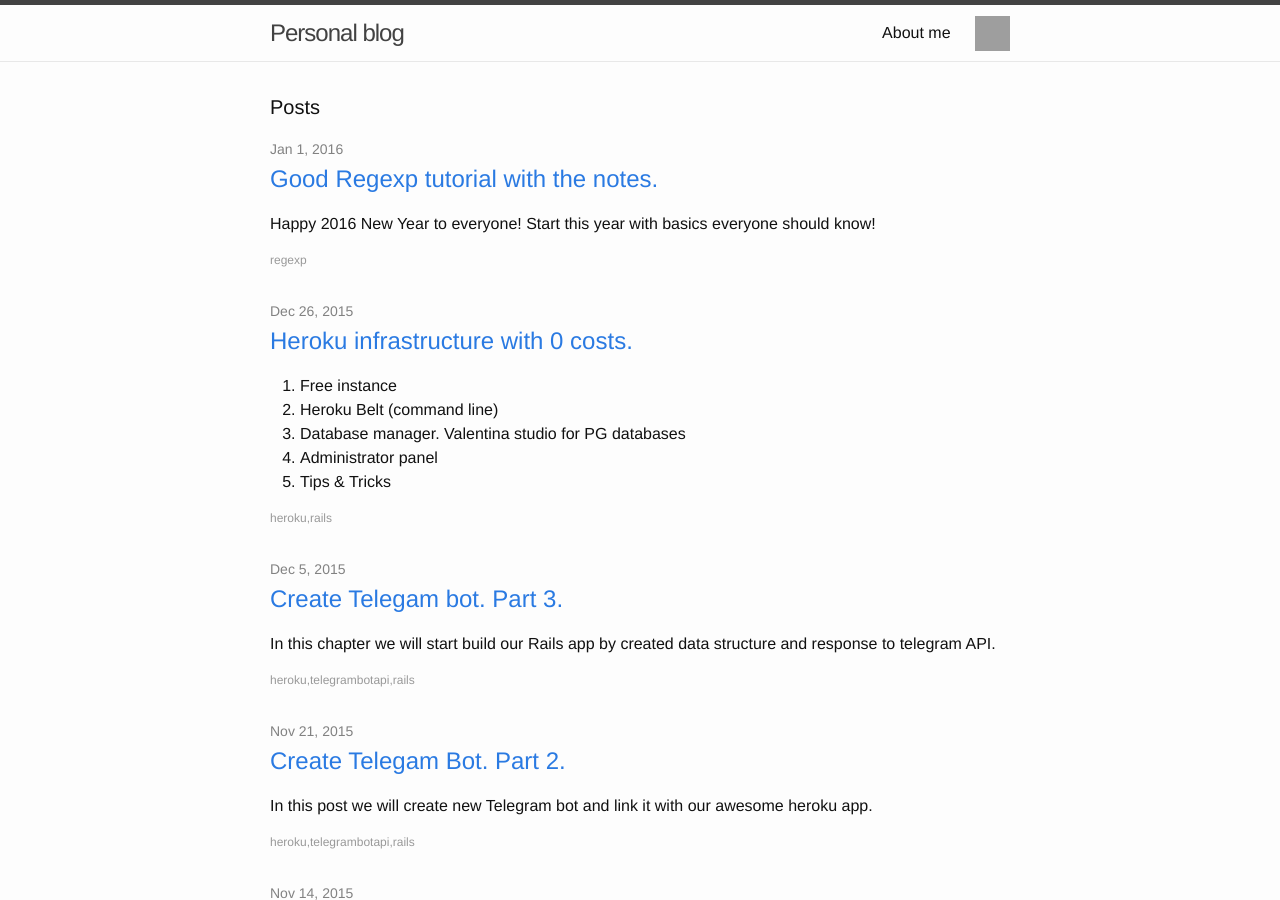
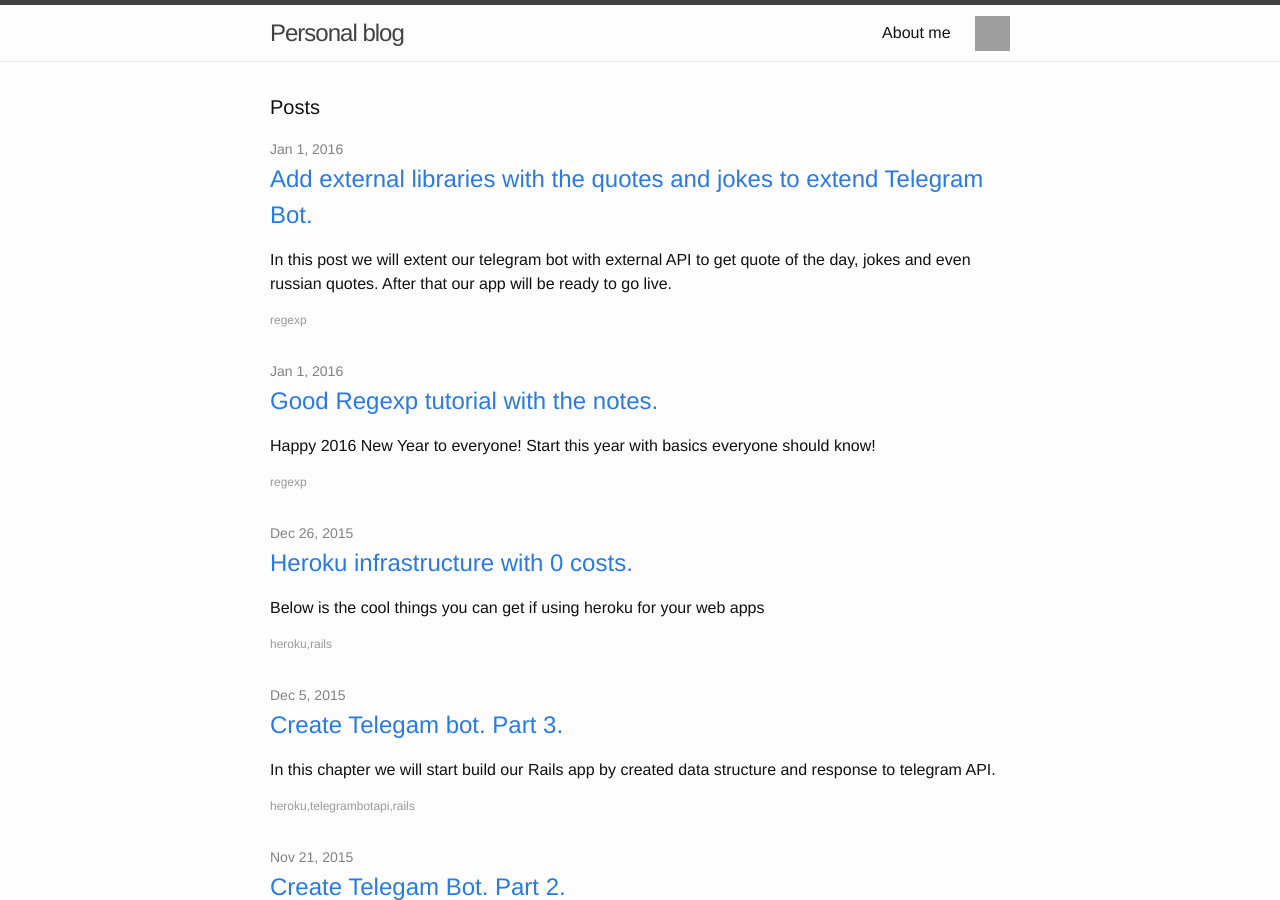
Before and after one commit to vadimeremeev/vadimeremeev.github.io, a Jekyll site: the page built from index.html, in a window 1280 px wide and 900 px high. Built offline with Jekyll 4.4.1, drawn with Linux system fonts in a browser that asks for light colours; grey boxes are pictures that could not be loaded.

Commit message:
added new post

```diff
--- a/_posts/2015-12-26-heroku-infrastructure.markdown
+++ b/_posts/2015-12-26-heroku-infrastructure.markdown
@@ -5,8 +5,10 @@ date:   2015-12-26 15:58:12 +0800
 categories: heroku, rails
 ---
 
-1. Free instance
+Below is the cool things you can get if using heroku for your web apps
+
+1. Free instance to deploy you first application
 2. Heroku Belt (command line)
-3. Database manager. Valentina studio for PG databases
+3. Database server (only PG is free). Valentina studio for PG databases.
 4. Administrator panel
 5. Tips & Tricks
--- /dev/null
+++ b/_posts/2016-01-02-final-telegram-bot-ready-for-use.markdown
@@ -0,0 +1,26 @@
+---
+layout: post
+title:  "Add external libraries with the quotes and jokes to extend Telegram Bot."
+date:   2016-01-01 15:58:12 +0800
+categories: regexp
+---
+
+In this post we will extent our telegram bot with external API to get quote of the day, jokes and even russian quotes. After that our app will be ready to go live.
+
+During my research I found few good free API where I can extract the quotes and send it to our users. Let me show it to you below:
+
+1. [www.icndb.com](http://www.icndb.com/ "www.icndb.com")
+
+        Amazing database with Chuck Norris quotes. Their API allows to get random quote which is suiteable for me.
+2. [www.theysaidso.com](http://www.theysaidso.com, "www.theysaidso.com")
+
+        This web-site provide paid and free API. For free version without registration we can only get quite of the day. Which is good for us.
+3. [www.forismatic.com](http://www.forismatic.com "forismatic.com")
+
+        provide quotes on Russian language for russian users.
+
+Each library will be stored in separate file in /lib folder and will have it's personal initializer.
+
+To get access to the specific library quote we will add additional commands to our bot starting from /
+
+By having that every day we can enjoy best quotes and jokes from all over the world!
```
